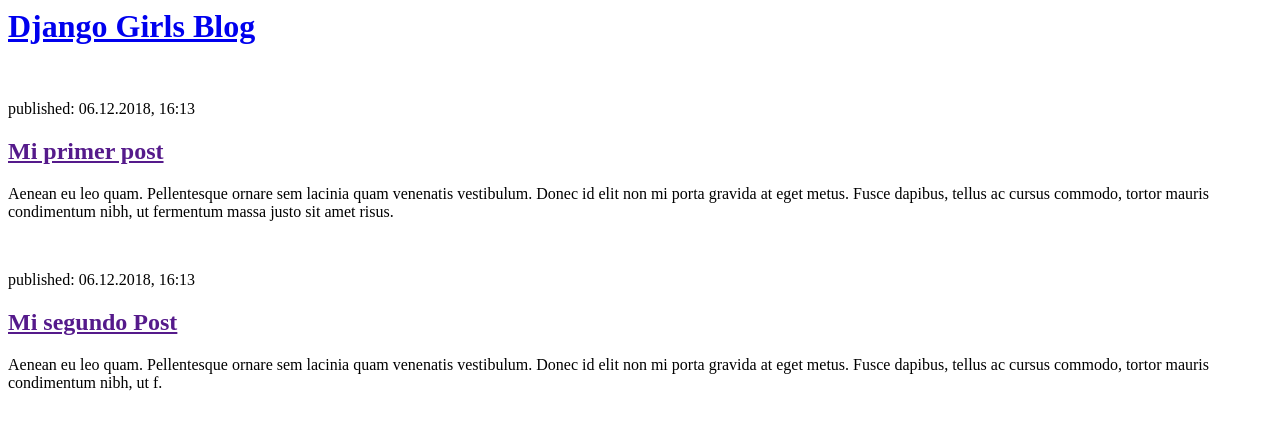
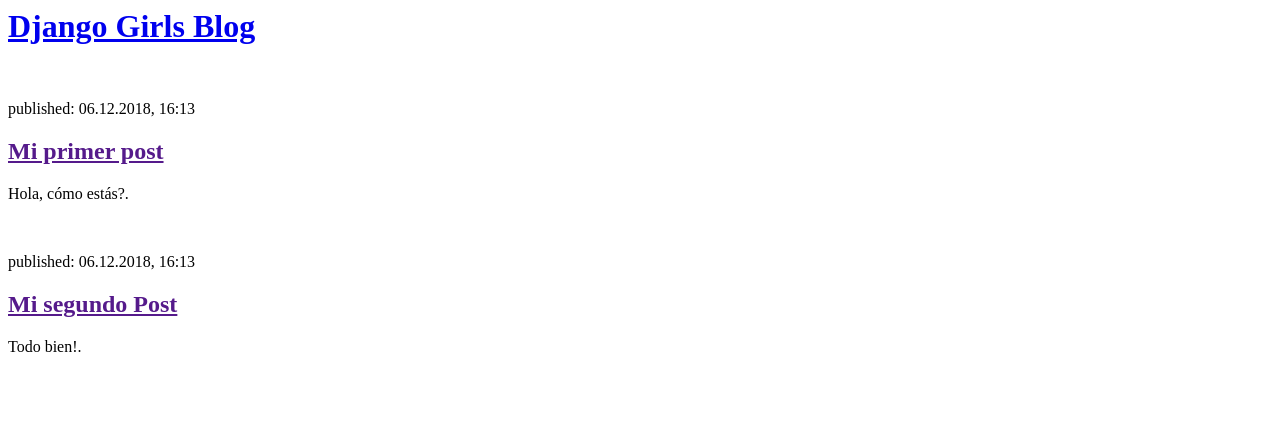
Before and after one commit to silviaemanfredi/mi-primer-blog, a Django app: page / in a window 1280 px wide. Shown: the top 430 px of the page. Run offline with Django 3.2, Linux system fonts and the light colour scheme.

Commit message:
Cambie los mensajes en la página

```diff
--- a/blog/templates/blog/post_list.html
+++ b/blog/templates/blog/post_list.html
@@ -10,13 +10,13 @@
         <div>
             <p>published: 06.12.2018, 16:13</p>
             <h2><a href="">Mi primer post</a></h2>
-            <p>Aenean eu leo quam. Pellentesque ornare sem lacinia quam venenatis vestibulum. Donec id elit non mi porta gravida at eget metus. Fusce dapibus, tellus ac cursus commodo, tortor mauris condimentum nibh, ut fermentum massa justo sit amet risus.</p>
+            <p>Hola, cómo estás?.</p>
         </div>
         <br>
         <div>
             <p>published: 06.12.2018, 16:13</p>
             <h2><a href="">Mi segundo Post</a></h2>
-            <p>Aenean eu leo quam. Pellentesque ornare sem lacinia quam venenatis vestibulum. Donec id elit non mi porta gravida at eget metus. Fusce dapibus, tellus ac cursus commodo, tortor mauris condimentum nibh, ut f.</p>
+            <p>Todo bien!.</p>
         </div>
     </body>
 </html>
```
